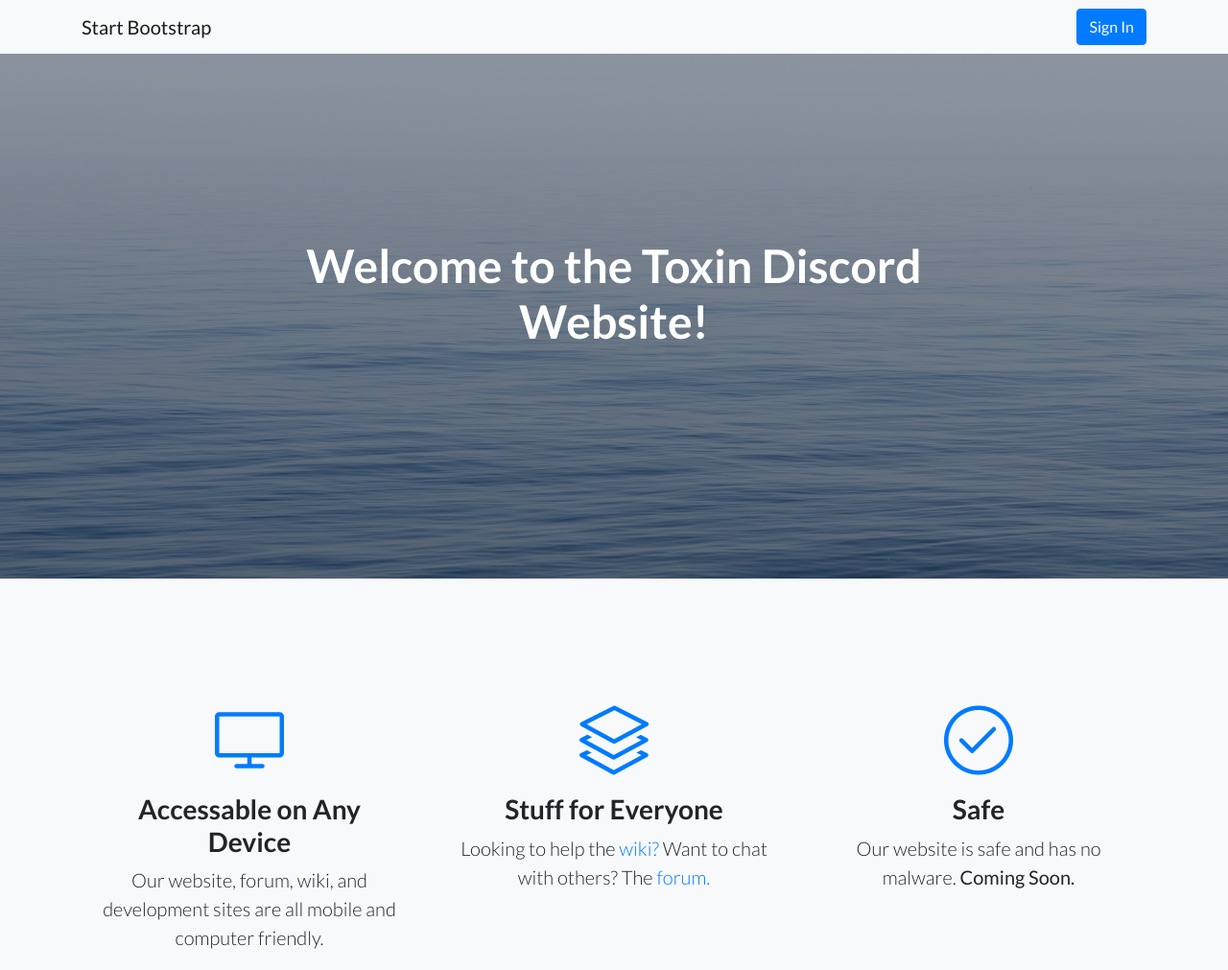
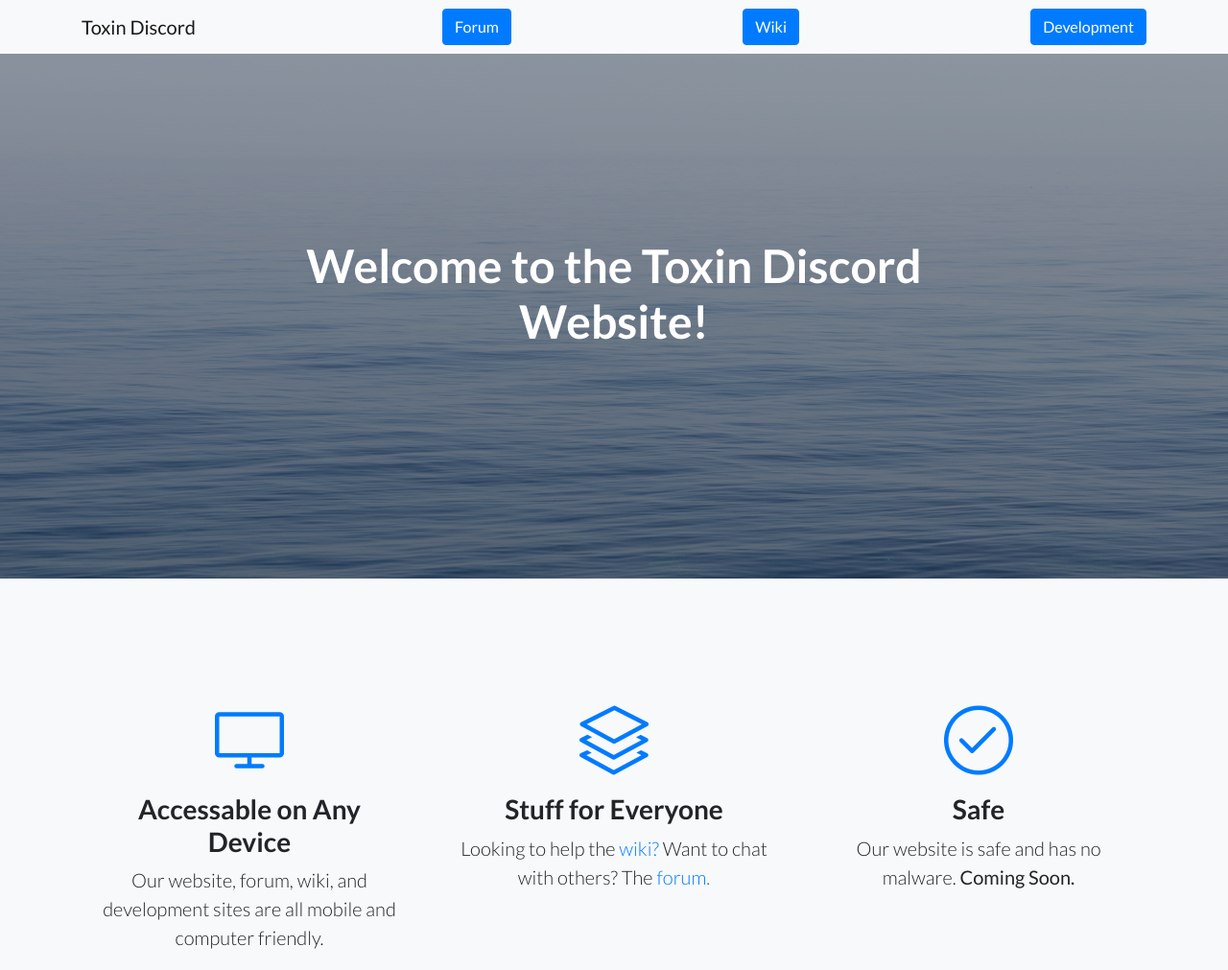
Before and after one commit to AnimeCat/toxin, a website: page index.html in a window 1280 px wide. Shown: the top 1011 px of the page at 96% size. Drawn offline with Linux system fonts and the light colour scheme.

Commit message:
navigation updated

```diff
--- a/index.html
+++ b/index.html
@@ -28,8 +28,10 @@
     <!-- Navigation -->
     <nav class="navbar navbar-light bg-light static-top">
       <div class="container">
-        <a class="navbar-brand" href="#">Start Bootstrap</a>
-        <a class="btn btn-primary" href="#">Sign In</a>
+        <a class="navbar-brand" href="#">Toxin Discord</a>
+        <a href class="btn btn-primary" url="http://forum.toxin.ga/index.php">Forum</a>
+	      <a href class="btn btn-primary" url="http://wiki.toxin.ga/">Wiki</a>
+	      <a href class="btn btn-primary" url="http://development.toxin.ga/">Development</a>
       </div>
     </nav>
 
```
